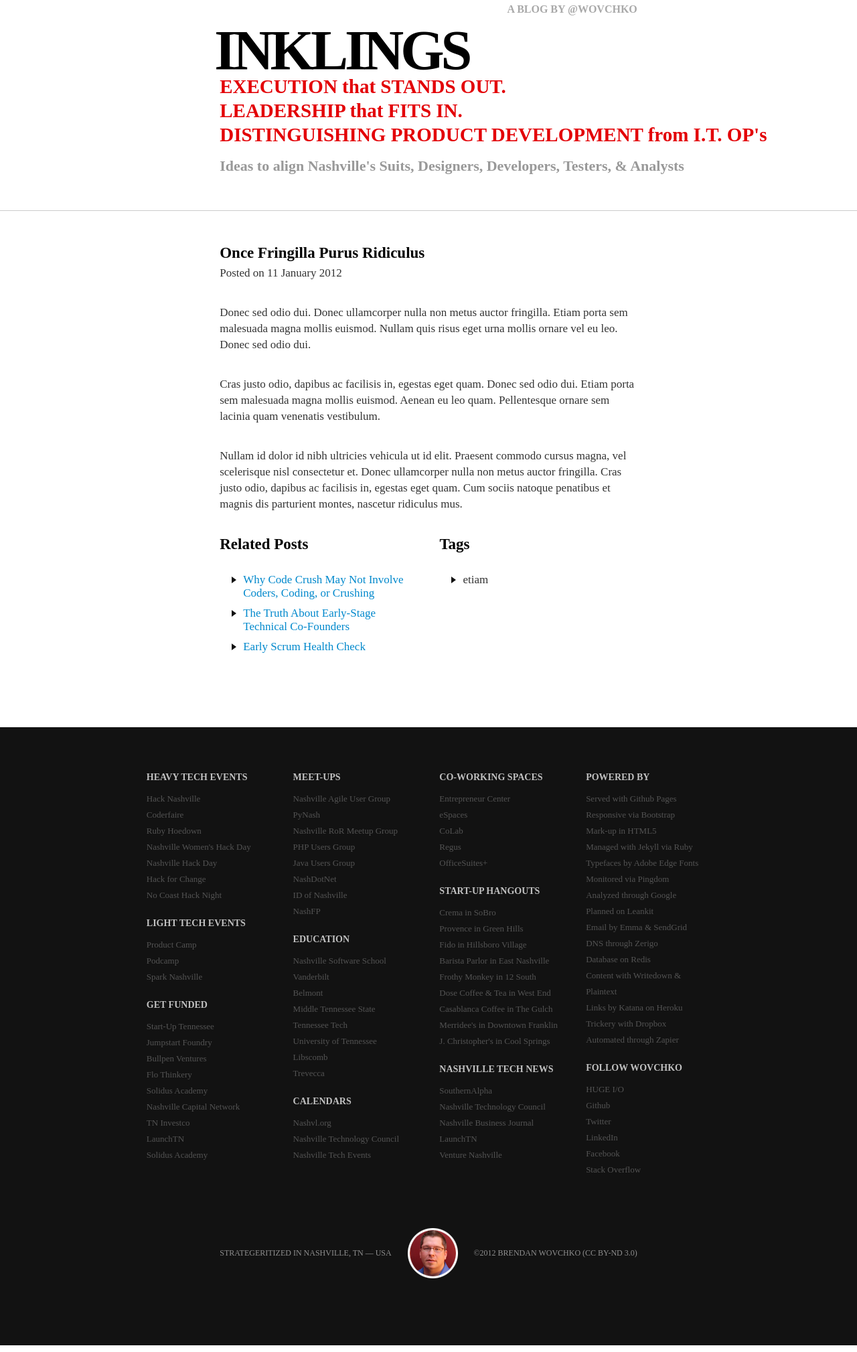
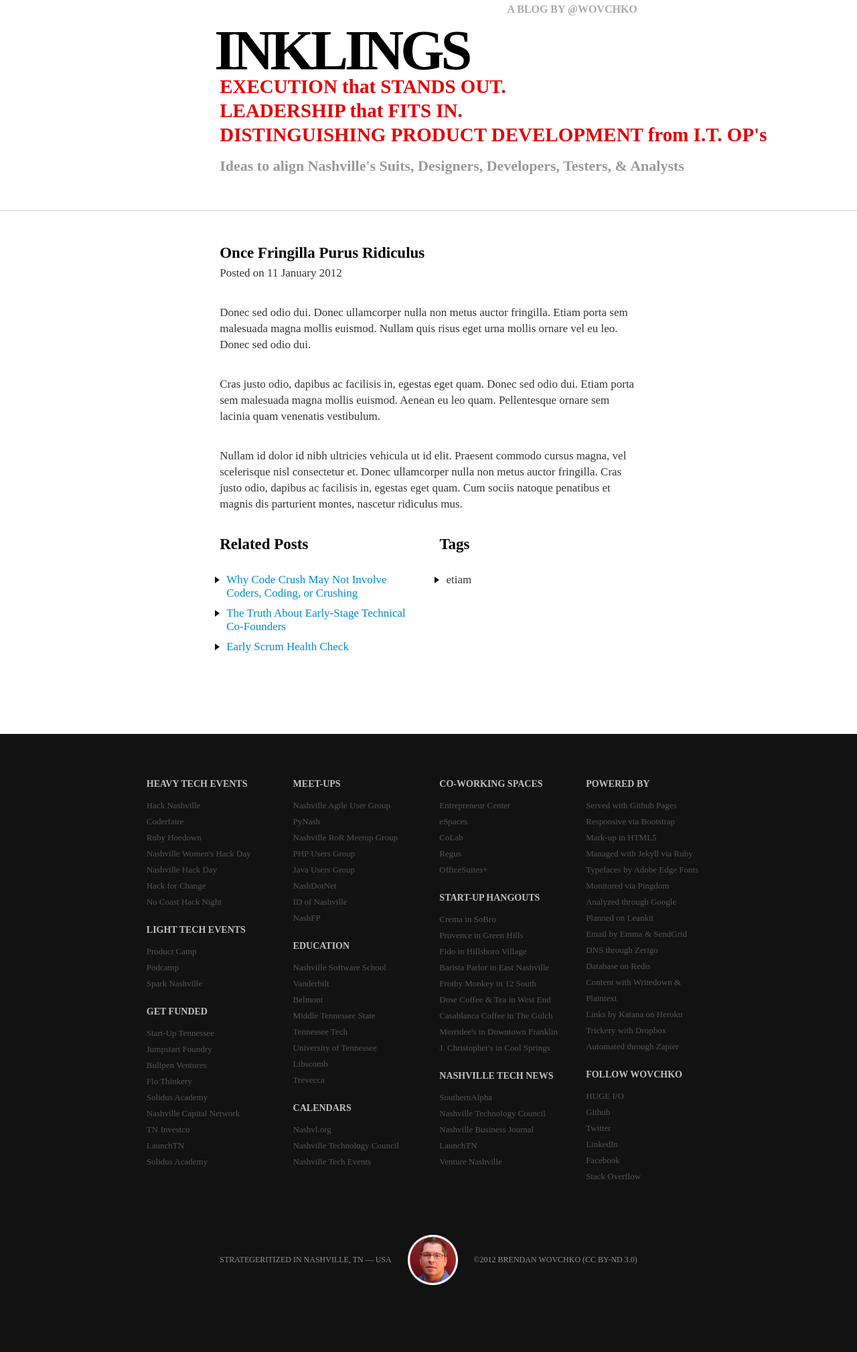
Before and after one commit to wovchko/inklings, a Jekyll site: the page built from _posts/2012-01-11-once-fringilla-purus-ridiculus.md, in a window 1280 px wide. Shown: the whole page at 67% size. Built offline with Jekyll 4.4.1, drawn with Linux system fonts in a browser that asks for light colours; Markdown is read by kramdown in place of the engine named in the settings.

Commit message:
Add styles

```diff
--- a/css/bootstrap_custom.css
+++ b/css/bootstrap_custom.css
@@ -794,7 +794,7 @@ h4 a:hover {
 .recent ul {
     font-family: marvel, serif;
     font-size: 17px;
-    margin-top: 20px;
+    margin: 20px 0 20px 0;
     padding-left: 10px;
     list-style: none;
 }
```
